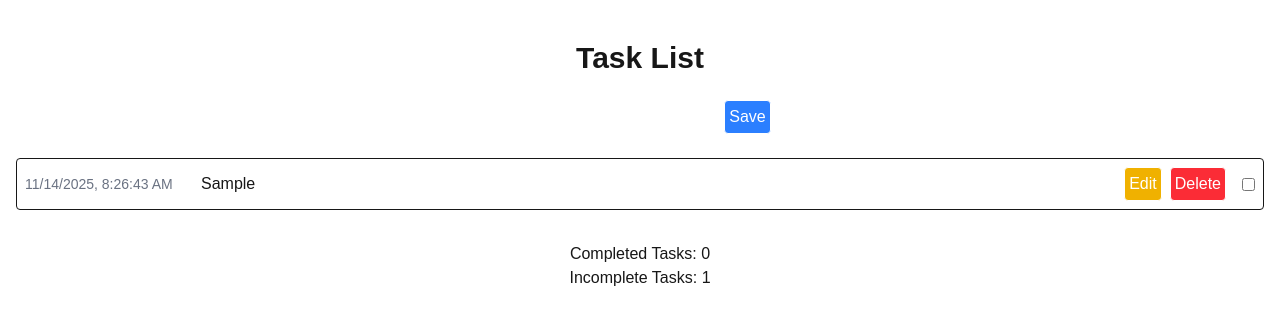
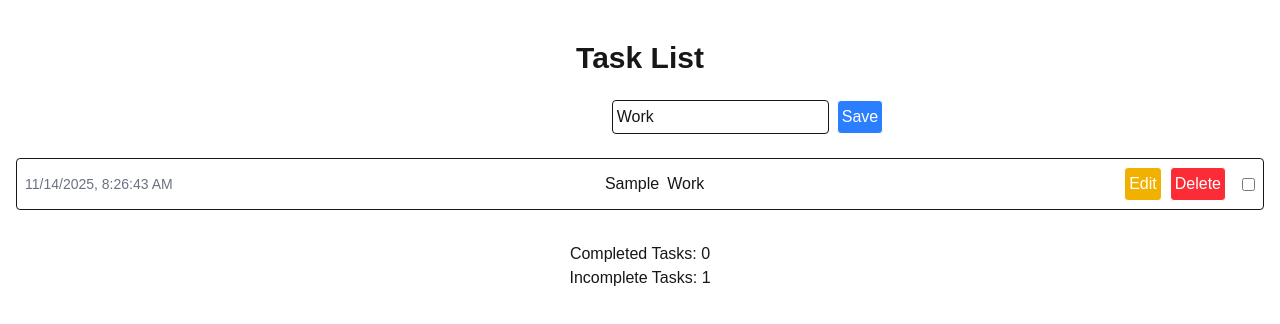
Before and after one commit to KatFoxx/CodingChallenge, a Next.js app in the folder tasklist/: page / in a window 1280 px wide. Both pictures are taken after typing "Sample" into the empty fields and a click on the input "Save". Shown: the top 324 px of the page. Built offline with nearby package versions, Linux system fonts and the light colour scheme.

Commit message:
Start on category management

```diff
--- a/tasklist/components/TaskList.tsx
+++ b/tasklist/components/TaskList.tsx
@@ -1,15 +1,17 @@
 "use client";
 import React, { useState, useEffect } from "react";
 import { Task } from "@/types";
+import { TaskCategory } from "@/types";
 
 const TaskList = () => {
-    {/* State management for tasks and form inputs */}
+    {/* State management for tasks and form inputs */ }
     const [tasks, setTasks] = useState<Task[]>([]);
     const [newDescription, setNewDescription] = useState("");
     const [editingId, setEditingId] = useState<string | null>(null);
     const [editingDescription, setEditingDescription] = useState("");
+    const [category, setCategory] = useState<TaskCategory>("Work");
 
-    {/* Handlers for form inputs and task actions */}
+    {/* Handlers for form inputs and task actions */ }
     const handleChange = (e: React.ChangeEvent<HTMLInputElement>) => {
         setNewDescription(e.target.value);
     };
@@ -22,6 +24,7 @@ const TaskList = () => {
             completed: false,
             createdAt: new Date(),
             urgent: false,
+            category: category,
         };
         setTasks(prev => [...prev, newTask]);
         setNewDescription("");
@@ -32,7 +35,7 @@ const TaskList = () => {
     const handleToggleComplete = (id: string) => {
         setTasks(prev =>
             prev.map(task =>
-                task.id === id && !task.completed ? { ...task, completed: true }
+                task.id === id ? { ...task, completed: !task.completed, urgent: false }
                     : task
             )
         );
@@ -51,6 +54,9 @@ const TaskList = () => {
         setEditingId(null);
         setEditingDescription("");
     };
+    const handleCategoryChange = (tasks: Task) => {
+        setCategory(tasks.category as TaskCategory);
+    }
     useEffect(() => {
         const interval = setInterval(() => {
             setTasks(prev =>
@@ -68,19 +74,20 @@ const TaskList = () => {
     const completedCount = tasks.filter(t => t.completed).length;
     const incompleteCount = tasks.length - completedCount;
 
- {/* Would be nice to change the buttons to icons if I have the time */}
+    {/* Would be nice to change the buttons to icons if I have the time */ }
     return (
         <main className="px-4 py-10 text-center flex flex-col min-h-screen">
             <h1 className="text-3xl font-bold mb-6">Task List</h1>
             <form onSubmit={handleSubmit} className="mb-6">
                 <input value={newDescription} onChange={handleChange} />
+                <input type="text" value={category} onChange={(e) => setCategory(e.target.value as TaskCategory)} className="ml-2 p-1 border rounded" />
                 <input type="submit" value="Save" className="ml-2 p-1 border rounded bg-blue-500 text-white" />
             </form>
             <ul className="mb-6">
                 {tasks.map(task => (
                     <li
                         key={task.id}
-                        className={`mb-2 p-2 border rounded flex items-center justify-between ${task.urgent ? 'bg-red-200' : ''}`}
+                        className={`mb-2 p-2 border rounded flex items-center justify-between ${task.urgent ? 'bg-red-200 text-red-700' : ''}`}
                     >
 
                         <span className="w-40 text-left text-sm text-gray-500">
@@ -88,7 +95,7 @@ const TaskList = () => {
                         </span>
 
 
-                        <span className="flex-1 text-left px-4">
+                        <span className="flex-1 text-center px-4">
                             {editingId === task.id ? (
                                 <div className="flex items-center">
                                     <input
@@ -104,14 +111,17 @@ const TaskList = () => {
                                     </button>
                                 </div>
                             ) : (
-                                <span
+                                <><span
                                     style={{
                                         textDecoration: task.completed ? "line-through" : "none",
                                         cursor: task.completed ? "default" : "pointer"
                                     }}
                                 >
                                     {task.description}
-                                </span>
+                                </span><span className="ml-2">{task.category}</span>
+                                    {task.urgent ? (
+                                        <span className="ml-2 text-red-700 font-bold">Urgent</span>) : null}
+                                </>
                             )}
                         </span>
 
@@ -134,7 +144,6 @@ const TaskList = () => {
                             <input
                                 type="checkbox"
                                 checked={task.completed}
-                                disabled={task.completed}
                                 onChange={() => handleToggleComplete(task.id)}
                                 className="ml-2"
                             />
--- a/tasklist/types.ts
+++ b/tasklist/types.ts
@@ -1,7 +1,12 @@
+export const TASK_CATEGORIES = ["Work", "Personal", "Holiday", "Household"] as const;
+
+export type TaskCategory = (typeof TASK_CATEGORIES)[number];
+
 export type Task = {
     id: string;
     description: string;
     completed: boolean;
     createdAt: Date;
     urgent: boolean;
+    category: TaskCategory;
 };
```
